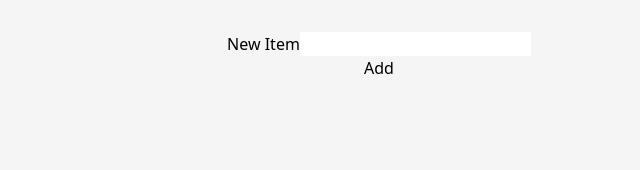
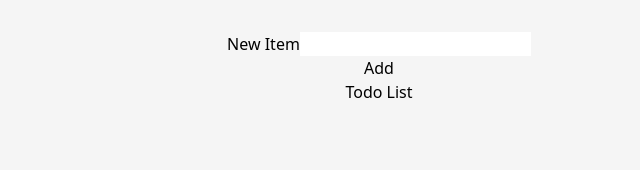
Before and after one commit to preston176/todo-list-react, a React (Vite) app: page / in a window 1280 px wide. Shown: the top 170 px of the page, without its empty margins (261-901 px from the left). Built offline with nearby package versions, Linux system fonts and the light colour scheme.

Commit message:
h1 className='header'>Todo List</h1>

```diff
--- a/src/App.jsx
+++ b/src/App.jsx
@@ -14,7 +14,7 @@ export default function App() {
       </div>
       <button className='btn'>Add</button>
     </form>
-
+    <h1 className='header'>Todo List</h1>
     </>
   )
 }
```
